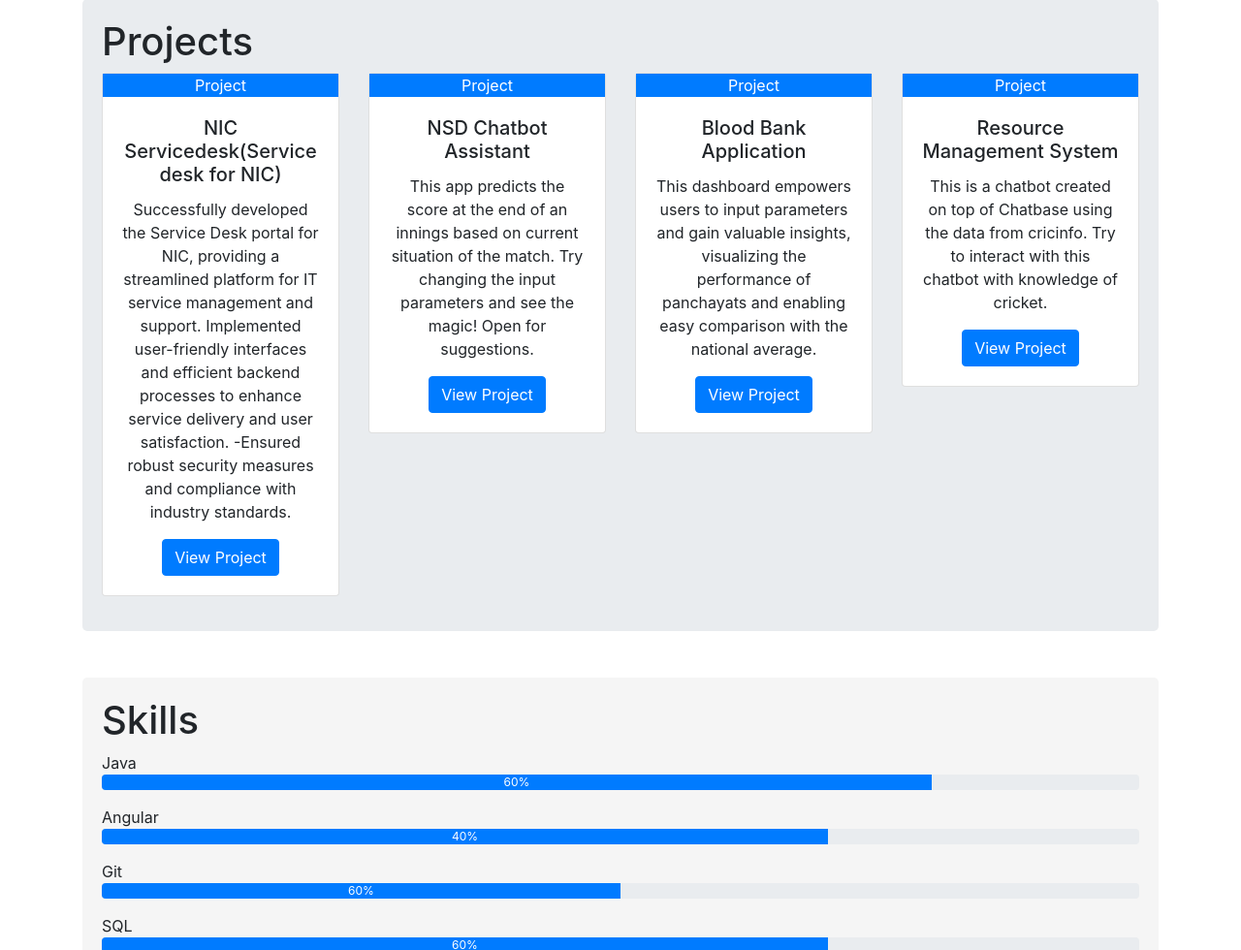
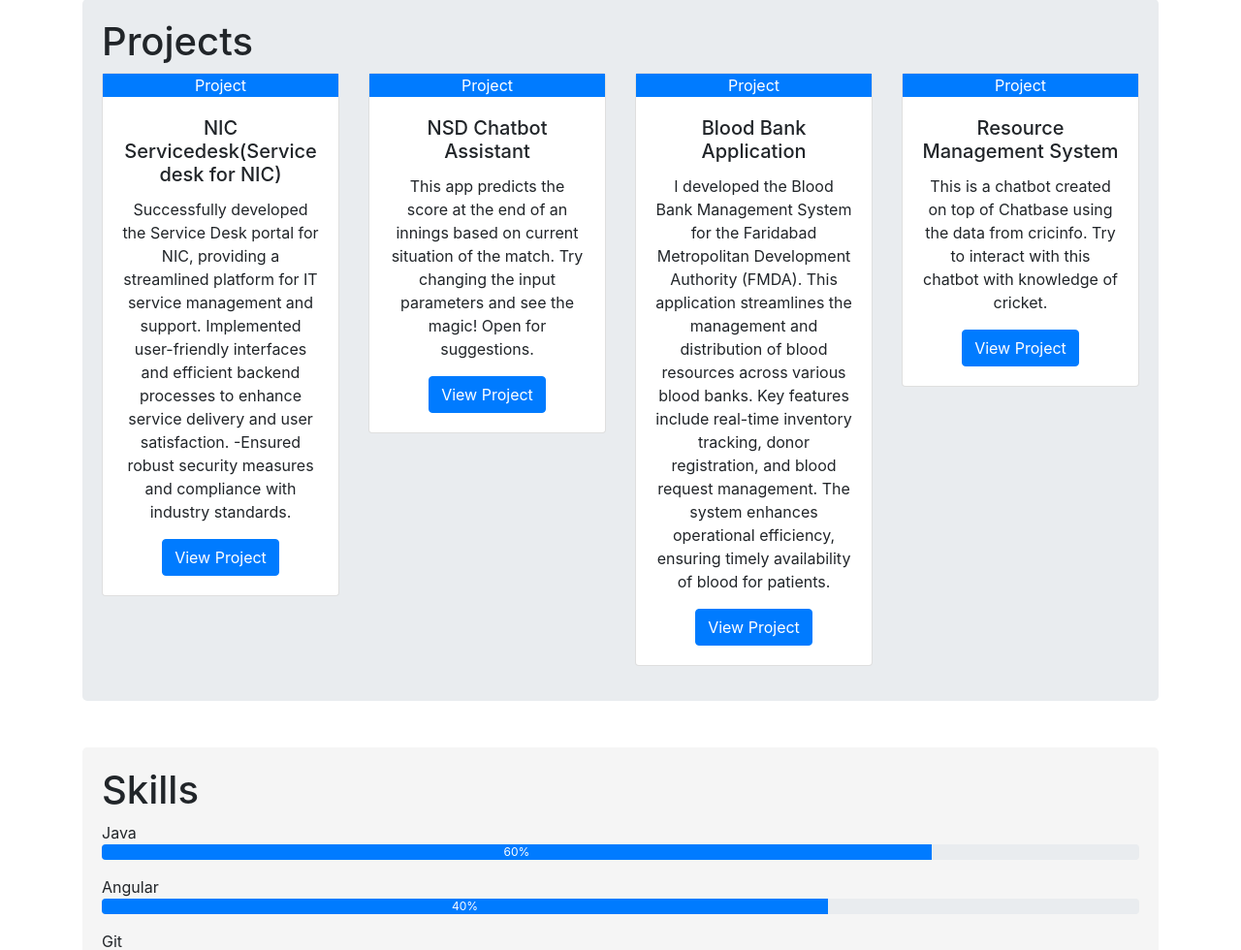
Before and after one commit to MrAkashTyagi/MrAkashTyagi.github.io, a plain HTML site: page index.html in a window 1280 px wide. Shown: the part 863-1843 px from the top of the page at 97% size. Drawn offline with nearby package versions, Linux system fonts and the light colour scheme.

Commit message:
Update index.html

```diff
--- a/index.html
+++ b/index.html
@@ -111,9 +111,7 @@ Implemented user-friendly interfaces and efficient backend processes to enhance
                             aria-valuemin="0" aria-valuemax="100">Project</div>
                         <div class="card-body">
                             <h5 class="card-title">Blood Bank Application </h5>
-                            <p class="card-text">This dashboard empowers users to input parameters and gain valuable
-                                insights, visualizing the performance of panchayats and enabling easy comparison with
-                                the national average.</p>
+                            <p class="card-text">I developed the Blood Bank Management System for the Faridabad Metropolitan Development Authority (FMDA). This application streamlines the management and distribution of blood resources across various blood banks. Key features include real-time inventory tracking, donor registration, and blood request management. The system enhances operational efficiency, ensuring timely availability of blood for patients.</p>
                             <a href="https://fmda.haryana.gov.in/bloodbank/"
                                 target="_blank" class="btn btn-primary">View Project</a>
                         </div>
```
